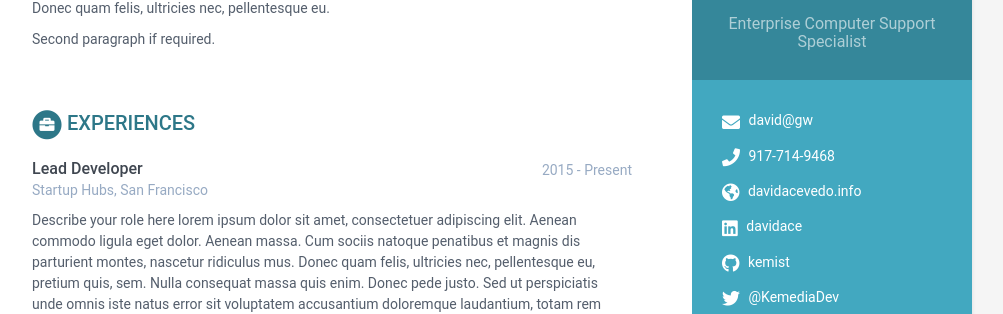
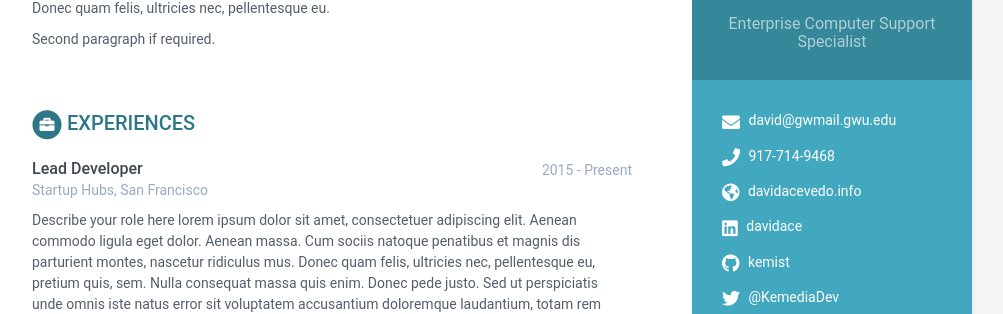
Before and after one commit to kemist/online-cv, a Jekyll site: the page built from index.html, in a window 1280 px wide. Shown: the part 205-519 px from the top of the page, without its empty margins (168-1171 px from the left). Built offline with Jekyll 4.4.1, drawn with Linux system fonts in a browser that asks for light colours.

Commit message:
Update data.yml

```diff
--- a/_data/data.yml
+++ b/_data/data.yml
@@ -12,7 +12,7 @@ sidebar:
     avatar: profile.png  #place a 100x100 picture inside /assets/images/ folder and provide the name of the file below
 
     # Sidebar links
-    email: david@gw
+    email: david@gwmail.gwu.edu
     phone: 917-714-9468
     website: davidacevedo.info #do not add http://
     linkedin: davidace
```
